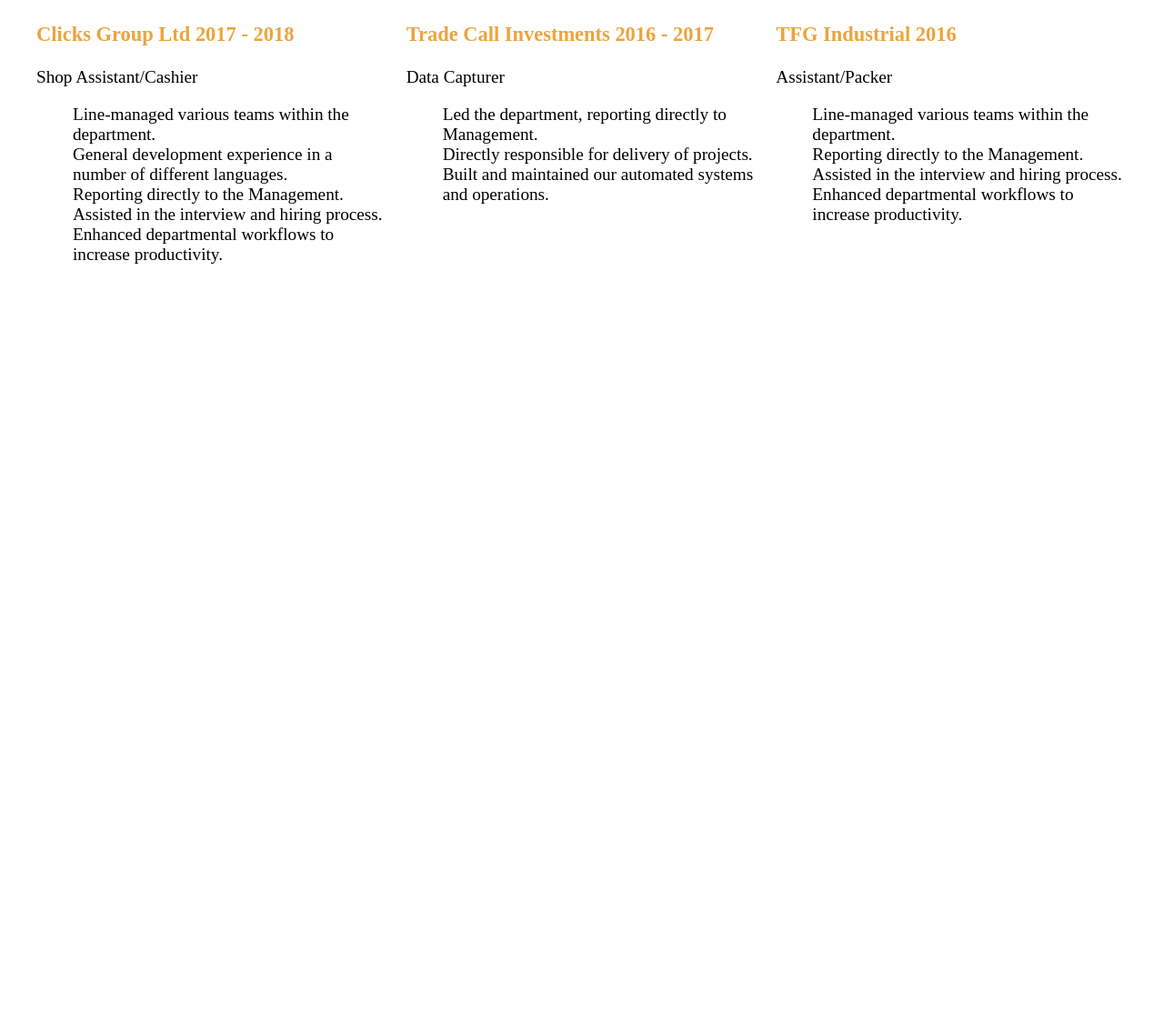
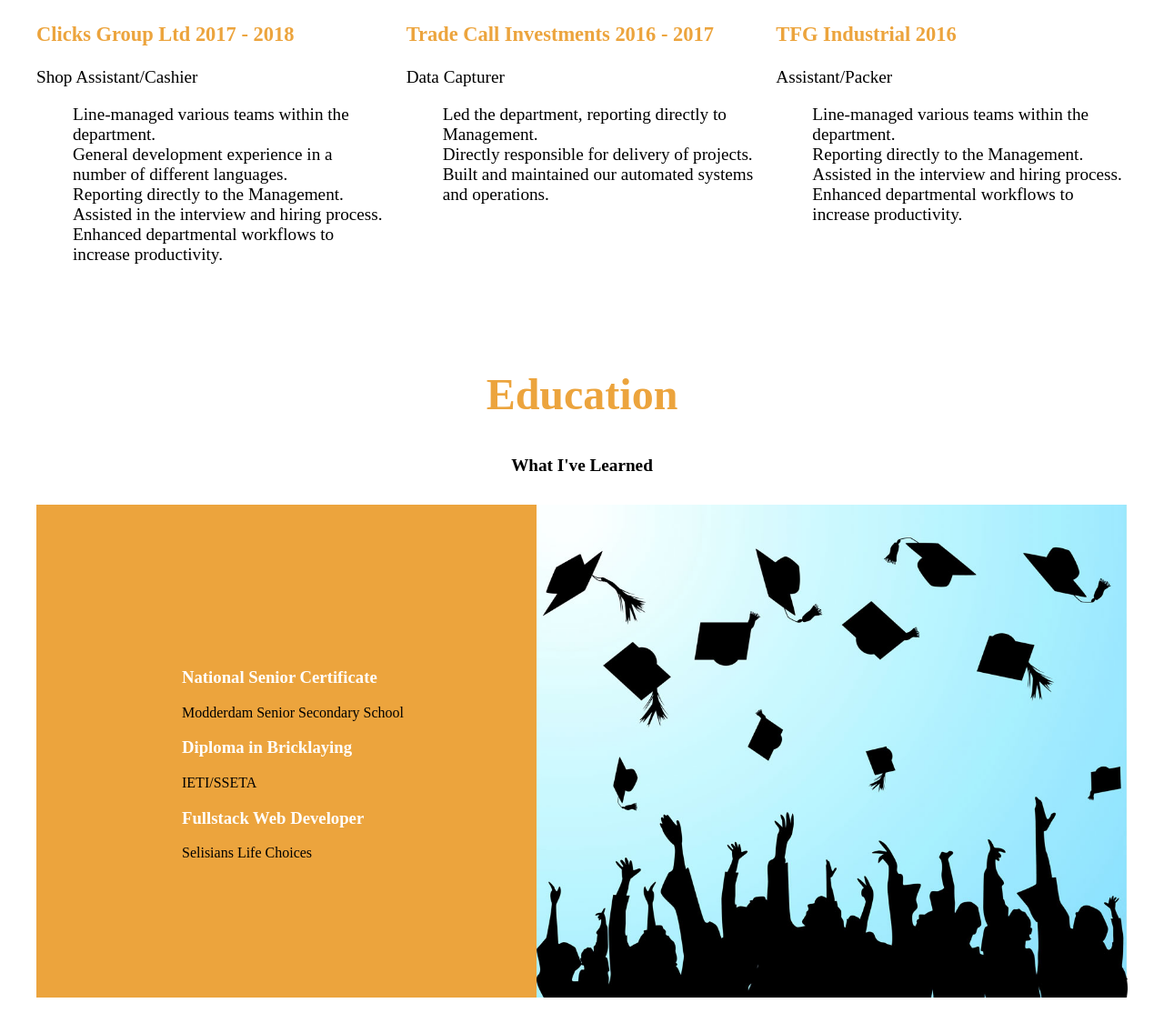
Before and after one commit to fhendricks2/online-cv, a plain HTML site: page index.html in a window 1280 px wide. Shown: the part 939-2075 px from the top of the page at 91% size. Before the commit the page ends 1289 px from the top, so only its background shows below. Drawn offline with Linux system fonts and the light colour scheme.

Commit message:
education section created

```diff
--- a/index.html
+++ b/index.html
@@ -54,6 +54,9 @@
         </div>
     </section>
 
+    <!-- ================== -->
+        <!-- Experience -->
+    <!-- ================== -->
     <section id="experience">
         <div class="container2">
             <div class="txt">
@@ -98,5 +101,27 @@
         </div>
     </section>
 
+    <section id="education">
+        <div class="container4">
+            <h1>Education</h1>
+            <h4>What I've Learned</h4>
+        </div>
+
+        <div class="qualifications">
+            <section>
+                <h3>National Senior Certificate</h3>
+                <p>Modderdam Senior Secondary School</p>
+
+                <h3>Diploma in Bricklaying</h3>
+                <p>IETI/SSETA</p>
+
+                <h3>Fullstack Web Developer</h3>
+                <p>Selisians Life Choices</p>
+            </section>
+
+            <img src="images/BxGawkeJmyocfmS3ofywCBZ4.jpeg" alt="">
+        </div>
+    </section>
+
 </body>
 </html>
--- a/scss/main.scss
+++ b/scss/main.scss
@@ -105,7 +105,9 @@ header {
     }
 }
 
-
+// =================== //
+    // Experience //
+// =================== //
 .container2 {
     height: 13em;
     position: relative;
@@ -148,3 +150,41 @@ header {
         }
     }
 }
+
+// ================= //
+    // Education //
+// ================= //
+
+.container4 {
+    text-align: center;
+    margin-top: 5em;
+    font-size: larger;
+
+    h1 {
+        color: #eca43d;
+        font-size: -webkit-xxx-large;
+    }
+}
+
+.qualifications {
+    display: grid;
+    grid-column-gap: 20px;
+    grid-row-gap: 50px;
+    grid-template-rows: repeat(1, 1fr);
+    grid-template-columns: repeat(2, 1fr);
+    margin-top: 2em;
+    background-color: #eca43d;
+
+    img {
+        width: 650px;
+    }
+
+    section {
+        margin-left: 10em;
+        margin-top: 10em;
+
+        h3 {
+            color: #fff;
+        }
+    }
+}
```
Also changed, not shown: css/main.css, images/BxGawkeJmyocfmS3ofywCBZ4.jpeg (added), 1 other file.
